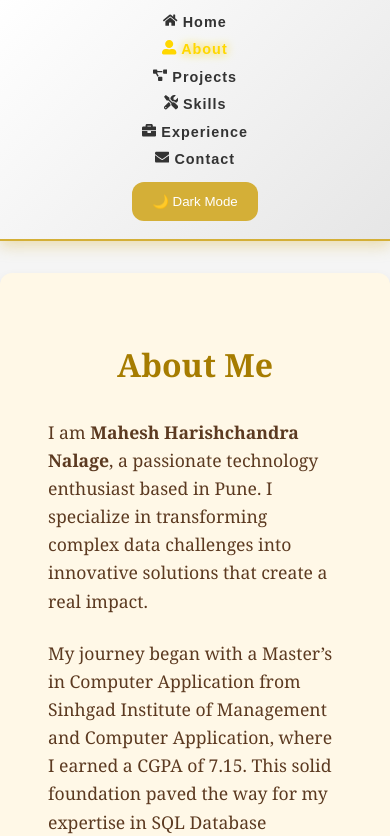
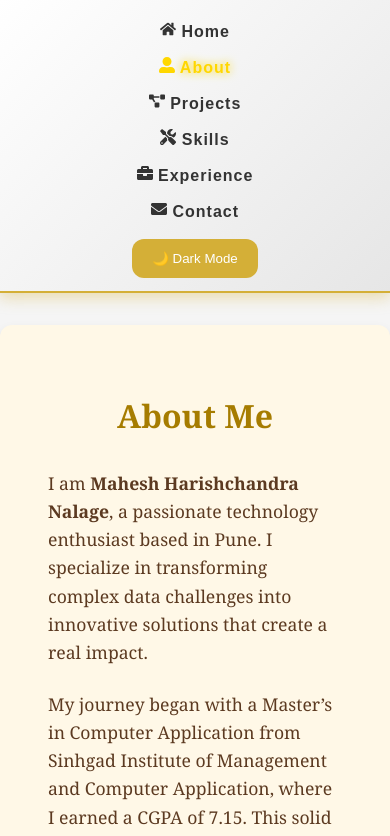
Before and after one commit to maheshnalage/portfolio, a React (Create React App) app: page /about in a window 390 px wide. Shown: the top 836 px of the page. Built offline with nearby package versions, Linux system fonts and the light colour scheme.

Commit message:
Update golden-theme.css

```diff
--- a/src/styles/golden-theme.css
+++ b/src/styles/golden-theme.css
@@ -29,6 +29,7 @@ body {
 /* ----------------- Navbar Styles ----------------- */
 .golden-nav {
   display: flex;
+  flex-wrap: wrap; /* Allow wrapping on smaller screens */
   justify-content: center;
   align-items: center;
   padding: 1rem;
@@ -36,7 +37,6 @@ body {
   box-shadow: 0 4px 15px rgba(212, 175, 55, 0.4);
   border-bottom: 2px solid #d4af37; /* Gold border */
   transition: background 0.5s ease;
-  flex-wrap: wrap;
 }
 
 .dark-mode .golden-nav {
@@ -82,20 +82,21 @@ body {
   box-shadow: 0 0 15px rgba(212, 175, 55, 0.8);
 }
 
-/* ----------------- Responsive Navbar for Mobile Devices ----------------- */
-@media (max-width: 600px) {
+/* -------------- Responsive Tweaks for Mobile Screens -------------- */
+@media (max-width: 768px) {
   .golden-nav {
     flex-direction: column;
-    padding: 0.5rem;
+    padding: 0.8rem;
   }
 
   .golden-nav a {
-    margin: 5px 0;
-    font-size: 0.9rem;
+    margin: 8px 0;
+    font-size: 1rem;
   }
 
   .dark-mode-toggle {
-    margin: 10px 0;
+    margin-top: 10px;
+    margin-left: 0; /* Align toggle button if desired */
   }
 }
 
```
